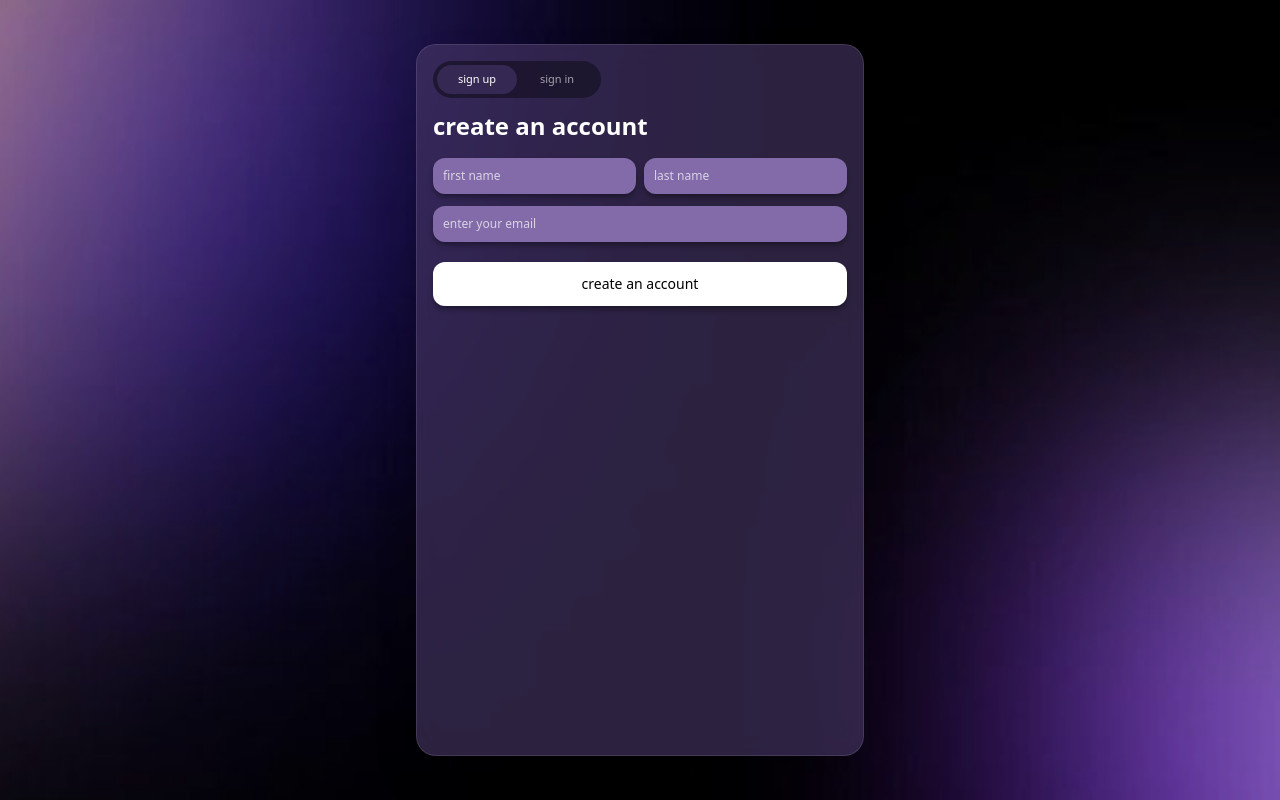
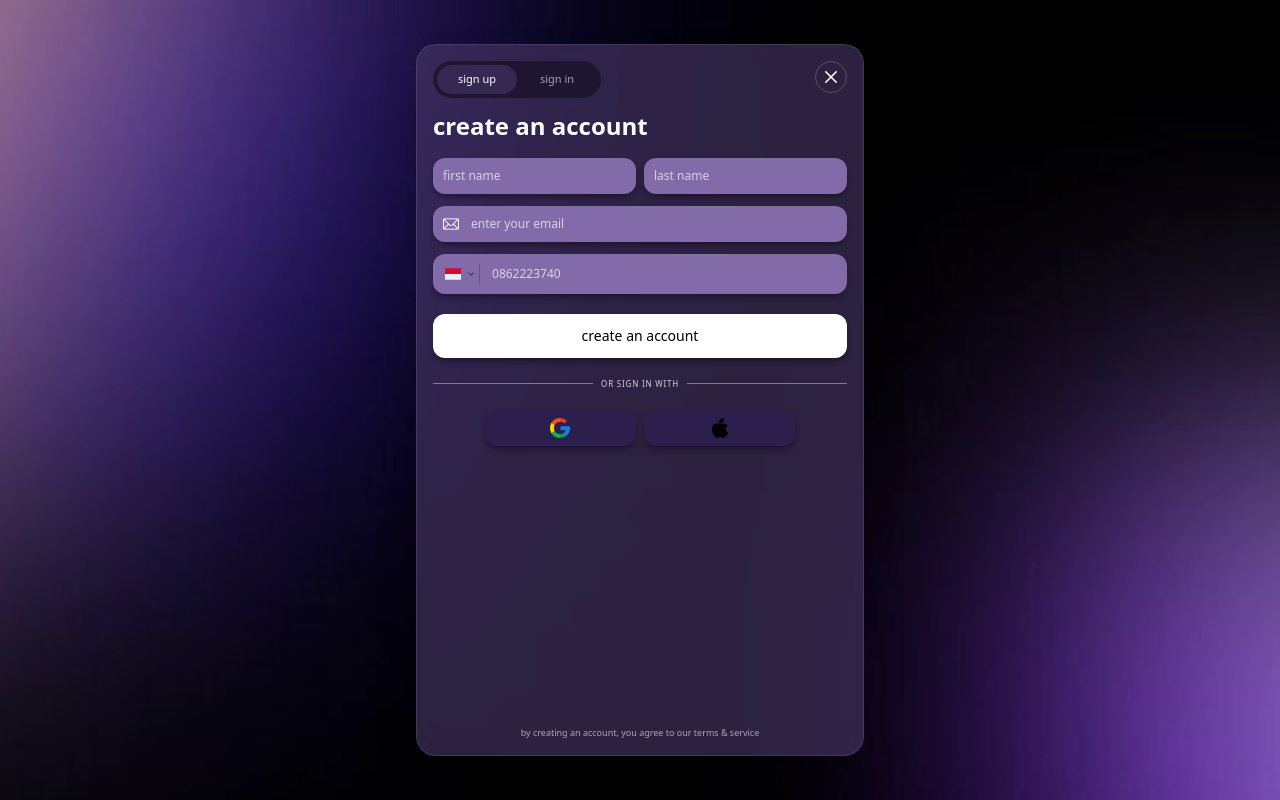
Before and after one commit to NKA102007/login_page, a website: page index.html in a window 1280 px wide. Drawn offline with nearby package versions, Linux system fonts and the light colour scheme.

Commit message:
Update index.html

```diff
--- a/index.html
+++ b/index.html
@@ -36,6 +36,17 @@
       <div
         class="relative z-10 w-[90%] max-w-md h-[89svh] bg-[#4a3a69]/60 backdrop-blur-lg rounded-[20px] border border-white/10 shadow-2xl flex flex-col"
       >
+        <button
+          type="button"
+          class="absolute top-4 right-4 w-8 h-8 flex items-center justify-center rounded-full border border-white/20 hover:bg-white/10 active:scale-90 transition-all"
+        >
+          <img
+            src="images/close.png"
+            alt="Close"
+            class="w-3 h-3 object-contain"
+          />
+        </button>
+
         <div class="p-4 flex flex-col gap-3">
           <div
             class="relative flex items-center bg-[#1a1329]/80 rounded-full p-1 w-fit"
@@ -47,12 +58,14 @@
             ></div>
             <button
               onclick="moveToggle(0)"
+              id="btn-up"
               class="relative z-10 px-4 py-1.5 text-[11px] font-medium text-white w-20"
             >
               sign up
             </button>
             <button
               onclick="moveToggle(1)"
+              id="btn-in"
               class="relative z-10 px-4 py-1.5 text-[11px] font-medium text-white/60 w-20"
             >
               sign in
@@ -77,9 +90,28 @@
           <div
             class="input-field w-full rounded-xl p-2.5 flex items-center gap-3"
           >
+            <img
+              src="images/mail.png"
+              class="h-4 w-4"
+              style="filter: brightness(0) invert(1)"
+              alt="Mail"
+            />
             <input
               type="email"
               placeholder="enter your email"
+              class="bg-transparent w-full text-xs text-white placeholder-white/70 outline-none"
+            />
+          </div>
+          <div
+            class="input-field w-full rounded-xl p-2.5 flex items-center gap-3"
+          >
+            <div class="flex items-center gap-1 border-r border-black/20 pr-2">
+              <img src="images/indonesia.png" alt="ID" class="w-5 h-auto" />
+              <img src="images/down-arrow.png" class="h-2 w-2" alt="Arrow" />
+            </div>
+            <input
+              type="tel"
+              placeholder="0862223740"
               class="bg-transparent w-full text-xs text-white placeholder-white/70 outline-none"
             />
           </div>
@@ -89,6 +121,31 @@
           >
             create an account
           </button>
+          <div class="flex items-center gap-2 my-2">
+            <div class="h-[1px] flex-1 bg-white/40"></div>
+            <span
+              class="text-[8px] text-white/80 uppercase tracking-widest font-medium"
+              >or sign in with</span
+            >
+            <div class="h-[1px] flex-1 bg-white/40"></div>
+          </div>
+          <div class="flex gap-2 mx-auto w-3/4">
+            <button
+              class="btn-social flex-1 rounded-xl p-2 flex justify-center items-center active:scale-90 transition-all"
+            >
+              <img src="images/google.png" class="w-5 h-5" alt="Google" />
+            </button>
+            <button
+              class="btn-social flex-1 rounded-xl p-2 flex justify-center items-center active:scale-90 transition-all"
+            >
+              <img src="images/social.png" class="w-5 h-5" alt="Apple" />
+            </button>
+          </div>
+        </div>
+        <div class="mt-auto pb-4 px-4 text-center">
+          <p class="text-[9px] text-white/60 font-medium">
+            by creating an account, you agree to our terms & service
+          </p>
         </div>
       </div>
     </div>
@@ -96,10 +153,10 @@
     <script>
       function moveToggle(index) {
         if (index === 1) {
+          // pindah ke sign-in
           document.getElementById("active-bg").style.transform =
             "translateX(100%)";
           setTimeout(() => {
-            // Kita arahkan ke signin.html
             window.location.href = "signin.html";
           }, 200);
         }
```
